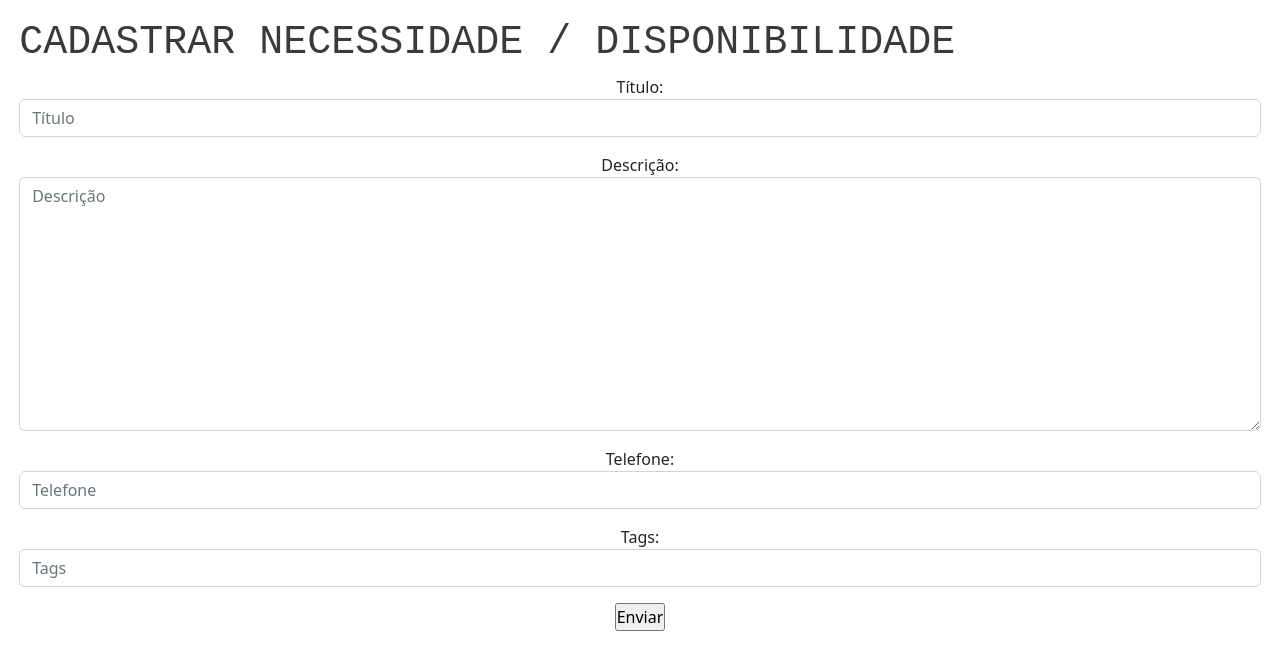
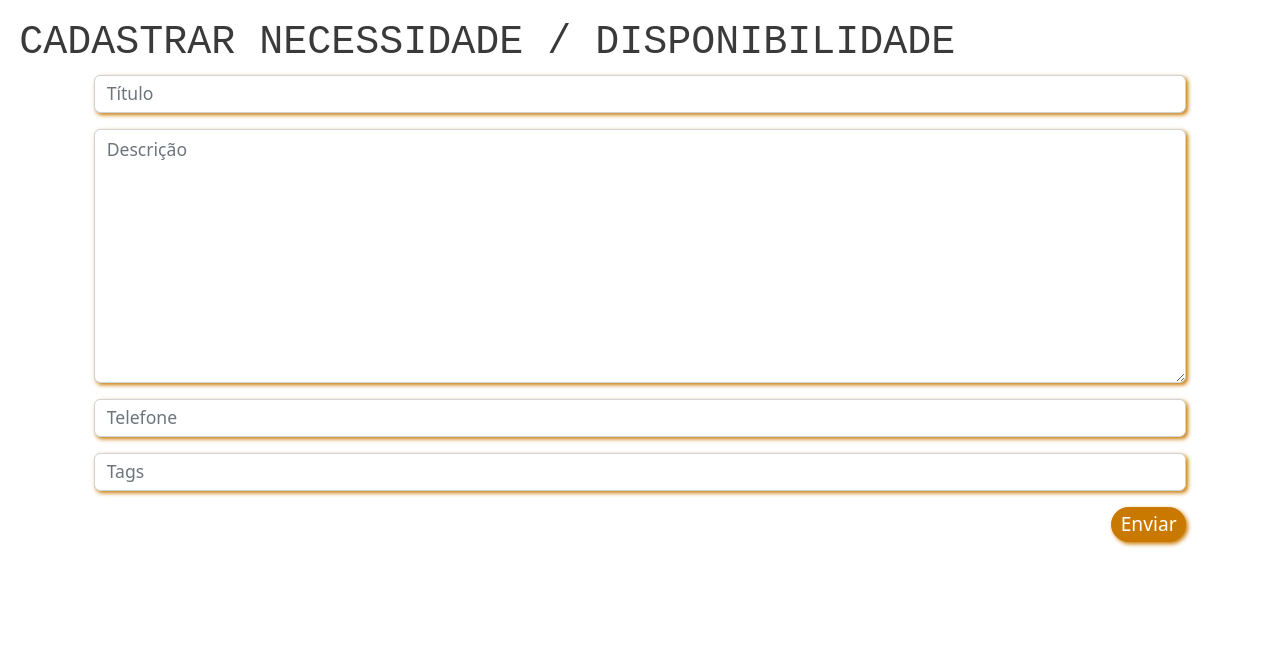
Before and after one commit to ThalesDaviSouza/Sharin-Hub, a Django app: page /sharin/cadastro/ in a window 1280 px wide. Shown: the part 73-743 px from the top of the page. Run offline with Django 4.2, Linux system fonts and the light colour scheme; a user stored in the database is signed in.

Commit message:
Finalizado de refazer os design das páginas
Design das seguintes páginas foram atualizados: cadastro, histórico e pesquisa. Além disso parte do código scss foi aprimorado para simplificação.

```diff
--- a/sharingHub/sharin/static/sharin/styles.css
+++ b/sharingHub/sharin/static/sharin/styles.css
@@ -4,7 +4,7 @@
   padding: 0;
 }
 
-.botao {
+.botao, #cadastro-enviar, .logout input, .perfil-info a, #edit-back, #submit, .post-op a, .container .card .content a {
   color: white;
   background-color: rgb(201, 120, 0);
   border: 1px solid rgb(201, 120, 0);
@@ -302,6 +289,69 @@
 .perfil-info a {
   font-size: 1.5rem;
   padding: 0.3% 1%;
+}
+
+.logout {
+  text-align: end;
+}
+
+.logout input {
+  font-size: 1.2rem;
+  padding: 0.5% 1.2%;
+  background-color: rgb(173, 26, 26);
+  border: 1px solid rgb(173, 26, 26);
+}
+
+.logout input:hover {
+  color: rgb(173, 26, 26);
+  box-shadow: 1px 1px 2px rgb(173, 26, 26);
+}
+
+.hist-title {
+  text-align: left;
+  padding: 0px 4%;
+}
+
+#search {
+  text-align: left;
+}
+
+.cadastro {
+  text-align: left;
+  padding: 0px 6%;
+}
+
+.cadastro label {
+  display: none;
+}
+
+.cadastro input, .cadastro textarea {
+  box-shadow: 2px 2px 4px rgb(201, 120, 0);
+}
+
+.cadastro input::-moz-placeholder, .cadastro textarea::-moz-placeholder {
+  font-size: 1.1rem;
+}
+
+.cadastro input:-ms-input-placeholder, .cadastro textarea:-ms-input-placeholder {
+  font-size: 1.1rem;
+}
+
+.cadastro input::placeholder, .cadastro textarea::placeholder {
+  font-size: 1.1rem;
+}
+
+#cadastro-enviar-container {
+  text-align: right;
+}
+
+#cadastro-enviar {
+  font-size: 1.2rem;
+  padding: 0.2% 0.8%;
+}
+
+#cadastro-enviar:hover {
+  transform: scale(1.2);
 }
 
 .info {
--- a/sharingHub/sharin/static/sharin/styles.scss
+++ b/sharingHub/sharin/static/sharin/styles.scss
@@ -103,7 +103,7 @@ $cor_secundaria: rgb(247, 182, 83);
 }
 
 .container .card {
-    width: 45%;
+    width: 60%;
     padding: 1.3%;
     background-color: white;
     border-radius: 15px;
@@ -132,19 +132,23 @@ $cor_secundaria: rgb(247, 182, 83);
 
 .container .card:hover {
     background-color: $cor_secundaria;
-    margin-left: 5%;
+    transform: scale(1.12);
     box-shadow: 2px 2px 8px $cor_principal;
 }
 
 
-.card:hover h1, .content p{
+.card:hover h1, .card:hover .content p{
     color:white;
 }
 
-#card-button a{
-    color: black;
+#card-button a:hover{
+    color: $cor_principal;
     background-color: white;
+    transform: scale(1.15);
 }
+
+
+//Post view
 
 .post-container {
     padding: 3% 23%;
@@ -190,6 +194,7 @@ $cor_secundaria: rgb(247, 182, 83);
 
 #editar{
     background-color: lightblue;
+    border: 1px solid lightblue;
 }
 
 #editar:hover{
@@ -201,6 +206,7 @@ $cor_secundaria: rgb(247, 182, 83);
 
 #deletar{
     background-color: red;
+    color: white;
     cursor: pointer;
 }
 
@@ -236,7 +242,7 @@ $cor_secundaria: rgb(247, 182, 83);
 }
 
 #submit{
-    @extend botao;
+    @extend .botao;
     font-size: 1.2rem;
     padding: 0.28% 0.6%;
     box-shadow: 1px 1px 3px;
@@ -259,6 +265,7 @@ $cor_secundaria: rgb(247, 182, 83);
 #edit-back{
     @extend .botao;
     text-decoration: none;
+    padding: 0.3% 0.6%;
 }
 
 
@@ -297,7 +304,65 @@ $cor_secundaria: rgb(247, 182, 83);
     padding: 0.3% 1%;
 }
 
+.logout{
+    text-align: end;
+}
 
+.logout input {
+    @extend .botao;
+    font-size: 1.2rem;
+    padding: 0.5% 1.2%;
+    background-color:rgb(173, 26, 26);
+    border: 1px solid rgb(173, 26, 26);;
+}
+
+.logout input:hover{
+    color: rgb(173, 26, 26);
+    box-shadow: 1px 1px 2px rgb(173, 26, 26);
+}
+
+// Histórico
+.hist-title {
+    text-align: left;
+    padding: 0px 4%;
+}
+
+//Search screen
+#search{
+    text-align: left;
+}
+
+//Register post screen
+.cadastro{
+    text-align: left;
+    padding: 0px 6%;
+}
+
+.cadastro label{
+    display: none;
+}
+
+.cadastro input, .cadastro textarea{
+    box-shadow: 2px 2px 4px $cor_principal;
+}
+
+.cadastro input::placeholder, .cadastro textarea::placeholder{
+    font-size: 1.1rem;
+}
+
+#cadastro-enviar-container {
+    text-align: right;
+}
+
+#cadastro-enviar{
+    @extend .botao;
+    font-size: 1.2rem;
+    padding: 0.2% 0.8%;
+}
+
+#cadastro-enviar:hover{
+    transform: scale(1.2);
+}
 
 
 .info {
--- a/sharingHub/sharin/templates/sharin/cadastro.html
+++ b/sharingHub/sharin/templates/sharin/cadastro.html
@@ -10,13 +10,15 @@
             <h1>NECESSIDADE / DISPONIBILIDADE PUBLICADA COM SUCESSO!</h1>
 
         {% else %}
-            <form action="{% url 'sharin:cadastro' %}" method="POST">
-                {% csrf_token %}
-
-                {{ form.as_p }}
-
-                <input type="submit" value="Enviar">
-            </form>
+            <div class="cadastro">
+                <form action="{% url 'sharin:cadastro' %}" method="POST">
+                    {% csrf_token %}
+                    {{ form.as_p }}
+                    <div id="cadastro-enviar-container">
+                        <input id="cadastro-enviar" type="submit" value="Enviar">
+                    </div>
+                </form>
+            </div>
         {% endif %}
     </div>
 {% endblock %}
--- a/sharingHub/sharin/templates/sharin/index.html
+++ b/sharingHub/sharin/templates/sharin/index.html
@@ -16,7 +16,7 @@
                             <p>{{publicacao.descricao}}</p>
                         {% endif %}
                         <div id="card-button">
-                            <a href="{% url 'sharin:publicacao-view' publicacao.id %}">Veja mais.</a>
+                            <a href="{% url 'sharin:publicacao-view' publicacao.id %}">Veja mais</a>
                         </div>
                     </div>
                 </div>
--- a/sharingHub/sharin/templates/sharin/perfil.html
+++ b/sharingHub/sharin/templates/sharin/perfil.html
@@ -14,6 +14,11 @@
                 <p>Email: {{request.user.email}}</p>
                 <a class="botao" href="{% url 'sharin:historico-usuario'%}">Histórico de publicações</a>
             </div>
+            <div class="logout">
+                <form action="{% url 'sharin:logout_view' %}">
+                    <input type="submit" value="Log Out">
+                </form>
+            </div>
         </div>
 
     </div>
```
Also changed, not shown: other parts of sharingHub/sharin/static/sharin/styles.css (+17 -30 lines), sharingHub/sharin/templates/sharin/historico.html (+26 -8 lines), sharingHub/sharin/templates/sharin/pesquisa_publicacao.html (+28 -8 lines), sharingHub/db.sqlite3, 1 other file.
